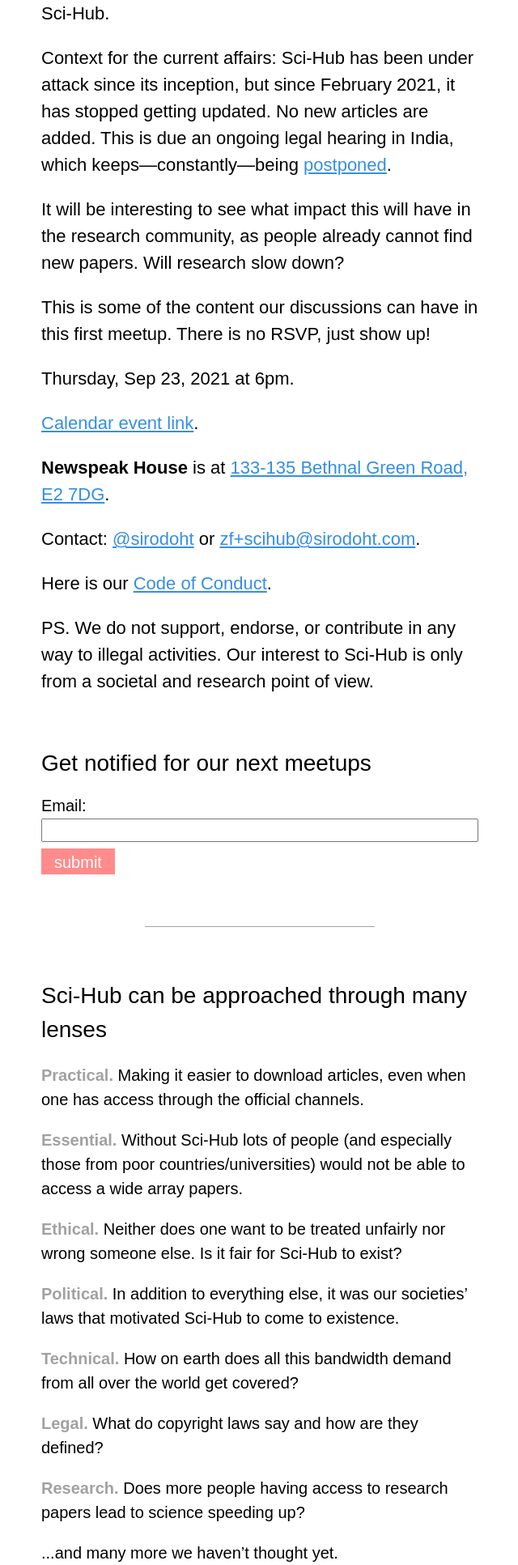
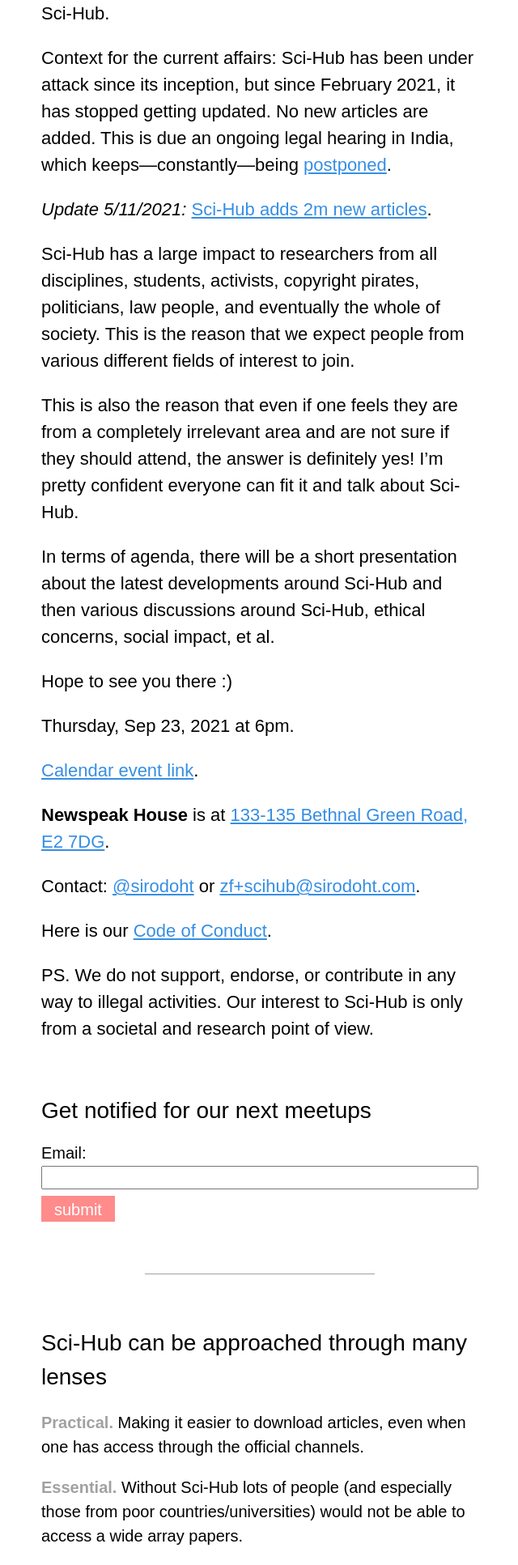
Before and after one commit to sirodoht/cyanblue, a Django app: template main/templates/main/event.html in a window 1280 px wide. Shown: the part 834-2767 px from the top of the page at 81% size, without its empty margins (319-959 px from the left). Run offline with Django 3.2, Linux system fonts and the light colour scheme; the template is opened without the code that fills it, so the values that code supplies are empty.

Commit message:
update event copy and extract lenses partial template

```diff
--- a/main/templates/main/event.html
+++ b/main/templates/main/event.html
@@ -49,15 +49,33 @@
             India, which keeps—constantly—being
             <a href="https://old.reddit.com/r/scihub/comments/lofj0r/announcement_scihub_has_been_paused_no_new/">postponed</a>.
         </p>
+        <p>
+            <em>Update 5/11/2021:</em>
+            <a href="https://twitter.com/ringo_ring/status/1434356217208623106">Sci-Hub adds 2m new articles</a>.
+        </p>
 
         <p>
-            It will be interesting to see what impact this will have in the
-            research community, as people already cannot find new papers. Will
-            research slow down?
+            Sci-Hub has a large impact to researchers from all disciplines, students,
+            activists, copyright pirates, politicians, law people, and eventually the whole
+            of society. This is the reason that we expect people from various different
+            fields of interest to join.
         </p>
+
         <p>
-            This is some of the content our discussions can have in this first
-            meetup. There is no RSVP, just show up!
+            This is also the reason that even if one feels they are from a completely
+            irrelevant area and are not sure if they should attend, the answer is
+            definitely yes! I’m pretty confident everyone can fit it and talk about
+            Sci-Hub.
+        </p>
+
+        <p>
+            In terms of agenda, there will be a short presentation about the latest
+            developments around Sci-Hub and then various discussions around
+            Sci-Hub, ethical concerns, social impact, et al.
+        </p>
+
+        <p>
+            Hope to see you there :)
         </p>
         <p>
             Thursday, Sep 23, 2021 at 6pm.
@@ -89,50 +107,7 @@
 
     <hr>
 
-    <article>
-        <h2>Sci-Hub can be approached through many lenses</h2>
-        <p>
-            <span class="wordgram">Practical.</span>
-            Making it easier to download articles, even when one has
-            access through the official channels.
-        </p>
-        <p>
-            <span class="wordgram">Essential.</span>
-            Without Sci-Hub lots of people (and especially those from
-            poor countries/universities) would not be able to access a
-            wide array papers.
-        </p>
-        <p>
-            <span class="wordgram">Ethical.</span>
-            Neither does one want to be treated unfairly nor wrong
-            someone else. Is it fair for Sci-Hub to exist?
-        </p>
-        <p>
-            <span class="wordgram">Political.</span>
-            In addition to everything else, it was our societies’ laws
-            that motivated Sci-Hub to come to existence.
-        </p>
-        <p>
-            <span class="wordgram">Technical.</span>
-            How on earth does all this bandwidth demand from
-            all over the world get covered?
-        </p>
-        <p>
-            <span class="wordgram">Legal.</span>
-            What do copyright laws say and how are they defined?
-        </p>
-        <p>
-            <span class="wordgram">Research.</span>
-            Does more people having access to research papers lead
-            to science speeding up?
-        </p>
-        <p>...and many more we haven’t thought yet.</p>
-
-        <p>
-            If you have any thoughts or comments on the
-            above, join us—we’d love to hear them.
-        </p>
-    </article>
+    {% include "partials/lenses.html" %}
 
     {% include "partials/subscribe.html" %}
 
--- /dev/null
+++ b/main/templates/partials/lenses.html
@@ -0,0 +1,43 @@
+<article>
+    <h2>Sci-Hub can be approached through many lenses</h2>
+    <p>
+        <span class="wordgram">Practical.</span>
+        Making it easier to download articles, even when one has
+        access through the official channels.
+    </p>
+    <p>
+        <span class="wordgram">Essential.</span>
+        Without Sci-Hub lots of people (and especially those from
+        poor countries/universities) would not be able to access a
+        wide array papers.
+    </p>
+    <p>
+        <span class="wordgram">Ethical.</span>
+        Neither does one want to be treated unfairly nor wrong
+        someone else. Is it fair for Sci-Hub to exist?
+    </p>
+    <p>
+        <span class="wordgram">Political.</span>
+        In addition to everything else, it was our societies’ laws
+        that motivated Sci-Hub to come to existence.
+    </p>
+    <p>
+        <span class="wordgram">Technical.</span>
+        How on earth does all this bandwidth demand from
+        all over the world get covered?
+    </p>
+    <p>
+        <span class="wordgram">Legal.</span>
+        What do copyright laws say and how are they defined?
+    </p>
+    <p>
+        <span class="wordgram">Research.</span>
+        Does more people having access to research papers lead
+        to science speeding up?
+    </p>
+    <p>...and many more we haven’t thought yet.</p>
+    <p>
+        If you have any thoughts or comments on the
+        above, join us—we’d love to hear them.
+    </p>
+</article>
```
Also changed, not shown: main/templates/main/index.html (+2 -44 lines).
